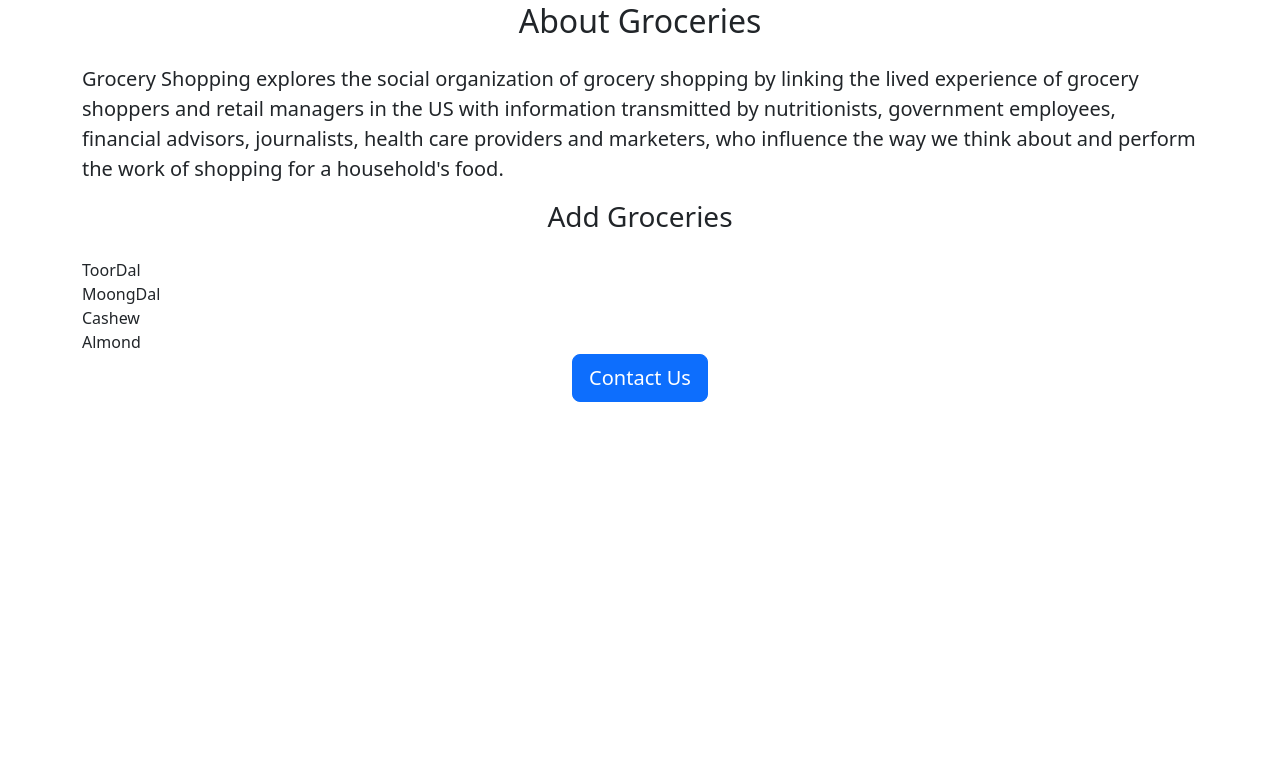
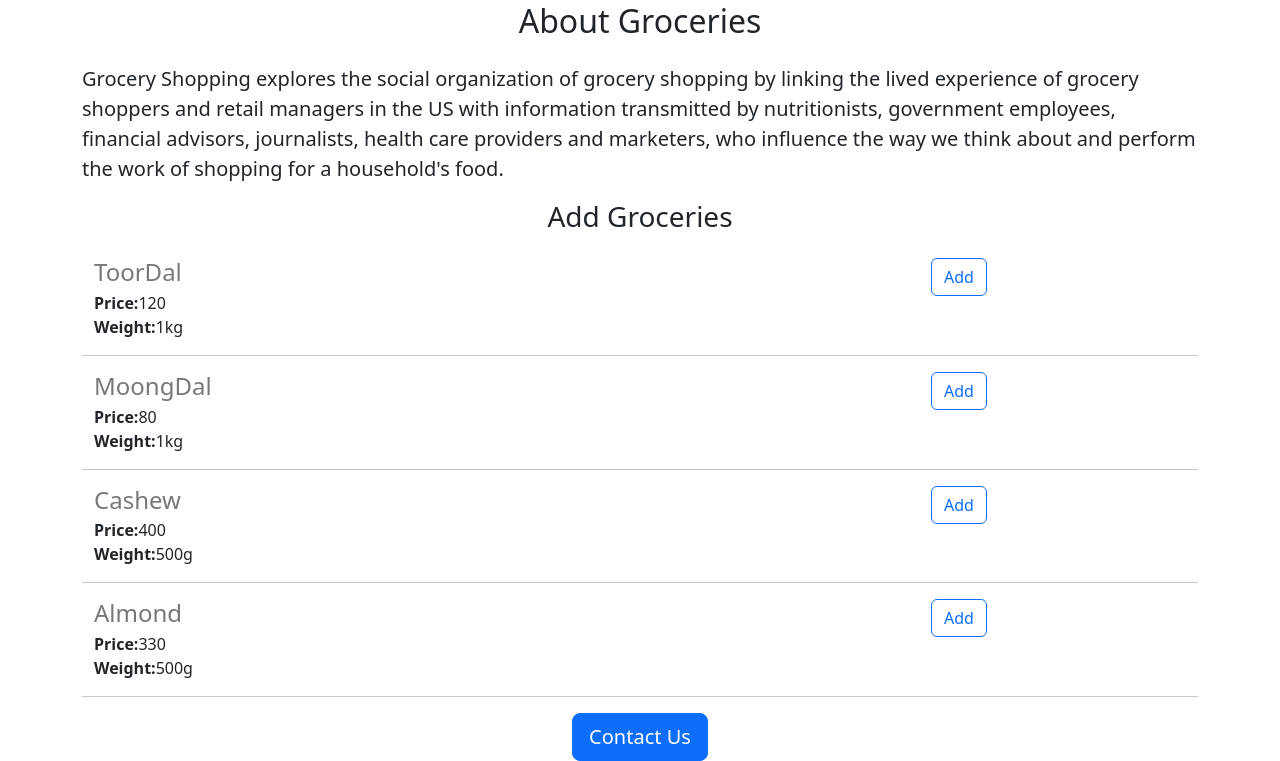
Before and after one commit to Vidya2000/Grocery-website-v2, a Flask app: page / in a window 1280 px wide. Shown: the part 536-1297 px from the top of the page. Before the commit the page ends 938 px from the top, so only its background shows below. Run offline with Flask 3, Linux system fonts and the light colour scheme.

Commit message:
Added requirements.txt

```diff
--- /dev/null
+++ b/requirements.txt
@@ -0,0 +1,2 @@
+Flask
+gunicorn
--- a/templates/home.html
+++ b/templates/home.html
@@ -22,9 +22,7 @@
       <h3 class="text-center mt-2 mb-4">Add Groceries</h3>
       <div>
         {% for item in items %}
-          <div>
-            <hfv4>{{item['name']}}</h4>
-          </div>
+          {% include 'join.html' %}
         {% endfor %}
       </div>
         <div class="text-center">
--- /dev/null
+++ b/templates/join.html
@@ -0,0 +1,13 @@
+<div class="container">
+  <div class="row">
+    <div class="col-9">
+      <h4 style="color:rgb(120,120,120); margin-bottom:4px;">{{item['name']}}</h4>
+      <div><b>Price:</b>{{item['price']}}</div>
+      <div><b>Weight:</b>{{item['Weight']}}</div>
+    </div>
+    <div class="col-3">
+      <button type="button" class="btn btn-outline-primary">Add</button>
+    </div>
+  </div>
+</div>
+<hr>
```
